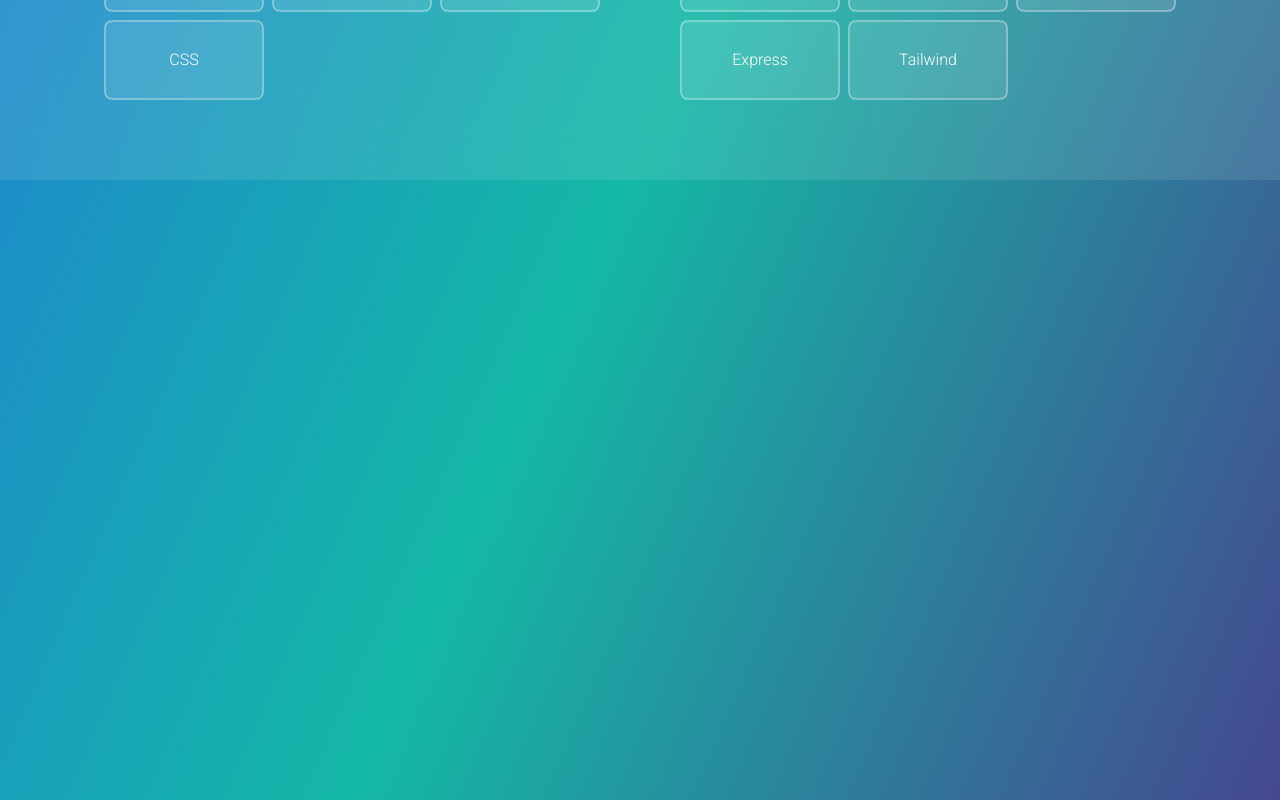
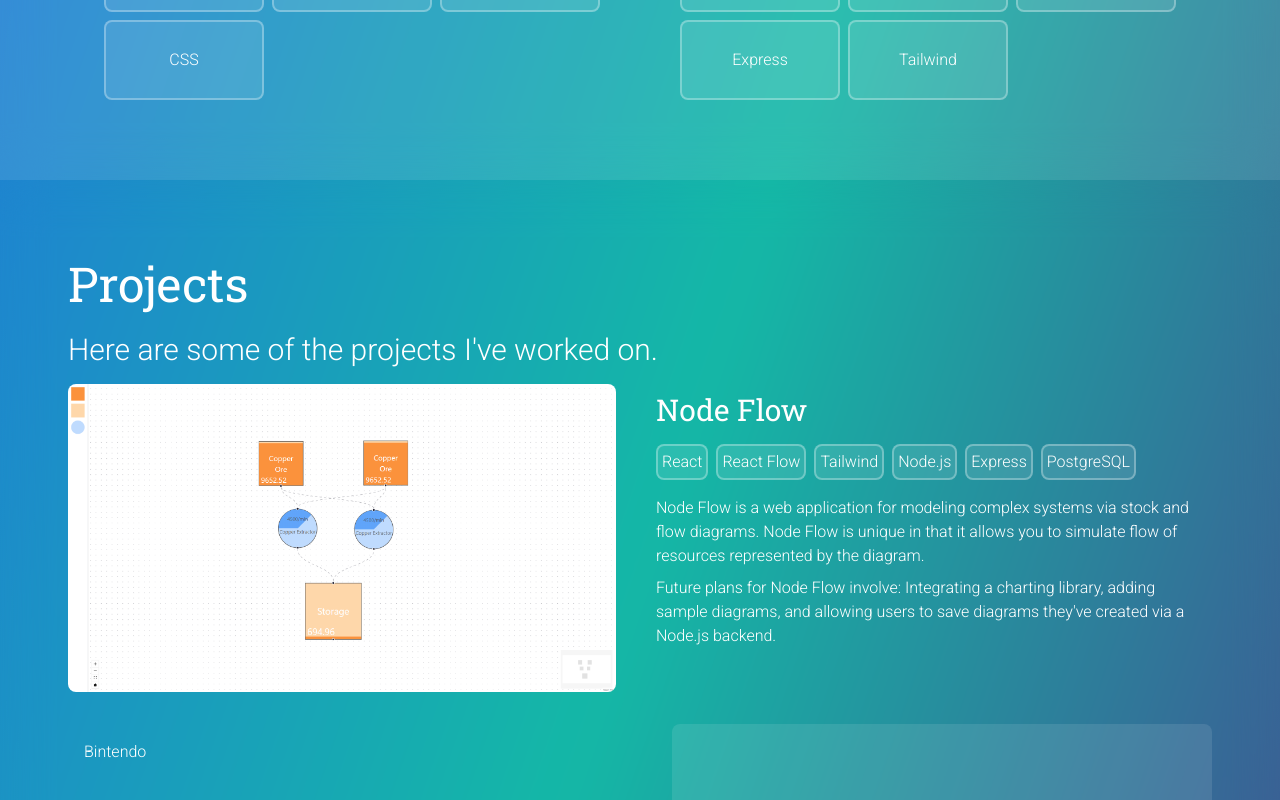
Before and after one commit to TMarche/my-portfolio-05, a React (Vite) app: page / in a window 1280 px wide. Shown: the part 1320-2120 px from the top of the page. Built offline with nearby package versions, Linux system fonts and the light colour scheme.

Commit message:
Add 'Projects' section

```diff
--- a/src/App.tsx
+++ b/src/App.tsx
@@ -1,7 +1,8 @@
-import { useRef, useEffect } from "react";
+import { useRef } from "react";
 import Navigation from "./components/Navigation";
 import "./stars.sass";
 import About from "./components/_About/_About";
+import Projects from "./components/_Projects/_Projects";
 
 function App() {
     const ref = useRef<HTMLDivElement>(null);
@@ -68,14 +69,7 @@ function App() {
             {/* About */}
             <About aboutRef={aboutRef} />
             {/* Projects */}
-            <div className="relative min-h-screen">
-                {/* Projects Scroll Target */}
-                <div
-                    ref={projectsRef}
-                    className="absolute -top-14 h-14 w-full"
-                ></div>
-                <div className="absolute top-0 left-0 h-full w-full"></div>
-            </div>
+            <Projects projectsRef={projectsRef} />
             {/* Contact */}
             <div className="relative min-h-[80vh]">
                 {/* Contact Scroll Target */}
--- /dev/null
+++ b/src/components/_Projects/_Projects.tsx
@@ -0,0 +1,77 @@
+function _Projects({
+    projectsRef,
+}: {
+    projectsRef: React.RefObject<HTMLDivElement>;
+}) {
+    return (
+        <section
+            className="relative  backdrop-blur-xl
+            flex flex-col items-center py-20
+        "
+        >
+            {/* About Scroll Target */}
+            <div ref={projectsRef} className="absolute -top-14 h-14 w-full" />
+            {/* About Content */}
+            <div className="w-full max-w-[1144px]">
+                <h2 className="text-5xl font-roboto-slab mb-6">Projects</h2>
+                <p className="text-3xl mb-4">
+                    Here are some of the projects I've worked on.
+                </p>
+                <div className="flex flex-col gap-8">
+                    <div className="flex flex-row-reverse gap-8">
+                        <div className="flex-1 p-2">
+                            <h3 className="text-3xl font-roboto-slab mb-4">
+                                Node Flow
+                            </h3>
+                            <div className="flex flex-row gap-2 mb-4">
+                                {[
+                                    "React",
+                                    "React Flow",
+                                    "Tailwind",
+                                    "Node.js",
+                                    "Express",
+                                    "PostgreSQL",
+                                ].map((skill) => (
+                                    <div className="bg-white bg-opacity-10 border-white border-2 border-opacity-30 p-1 rounded-lg">
+                                        {skill}
+                                    </div>
+                                ))}
+                            </div>
+                            <p className="mb-2">
+                                Node Flow is a web application for modeling
+                                complex systems via stock and flow diagrams.
+                                Node Flow is unique in that it allows you to
+                                simulate flow of resources represented by the
+                                diagram.
+                            </p>
+                            <p>
+                                Future plans for Node Flow involve: Integrating
+                                a charting library, adding sample diagrams, and
+                                allowing users to save diagrams they've created
+                                via a Node.js backend.
+                            </p>
+                        </div>
+                        <div
+                            className="bg-white bg-opacity-10 rounded-lg flex-1 w-full aspect-video
+                            bg-node-flow-02 bg-cover bg-center
+                        "
+                        />
+                    </div>
+                    <div className="flex flex-row gap-8">
+                        <div className="flex-1 p-4">Bintendo</div>
+                        <div className="bg-white bg-opacity-10 rounded-lg flex-1 w-full h-80" />
+                    </div>
+                    <div className="flex flex-row-reverse gap-8">
+                        <div className="flex-1 p-4">Interactive Fretboard</div>
+                        <div className="bg-white bg-opacity-10 rounded-lg flex-1 w-full h-80" />
+                    </div>
+                    <div className="flex flex-row gap-8">
+                        <div className="flex-1 p-4">Tribute</div>
+                        <div className="bg-white bg-opacity-10 rounded-lg flex-1 w-full h-80" />
+                    </div>
+                </div>
+            </div>
+        </section>
+    );
+}
+export default _Projects;
--- a/tailwind.config.js
+++ b/tailwind.config.js
@@ -3,6 +3,10 @@ export default {
     content: ["./src/**/*.{html,js,jsx,ts,tsx}"],
     theme: {
         extend: {
+            backgroundImage: {
+                "node-flow-02": "url(/Projects/NodeFlow02.png)",
+            },
+
             fontFamily: {
                 spartan: ["League Spartan", "sans-serif"],
                 lobster: ["Lobster", "sans-serif"],
```
Also changed, not shown: public/Projects/NodeFlow01.png (added), public/Projects/NodeFlow02.png (added).
